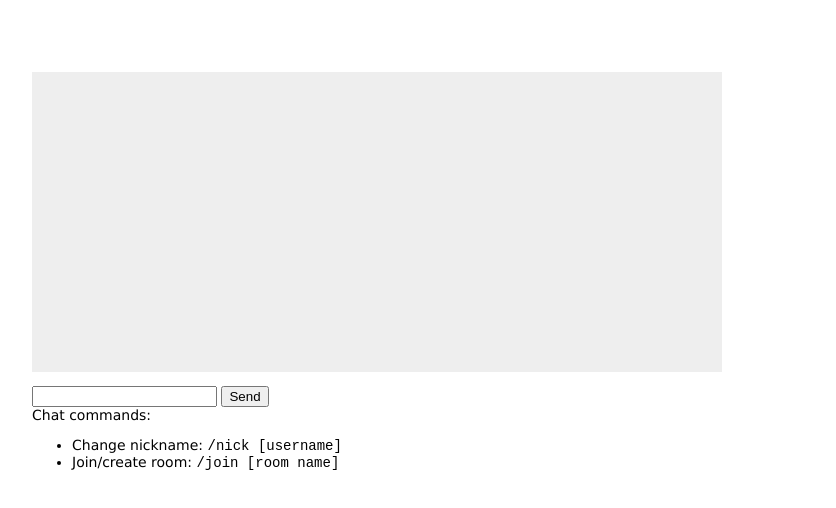
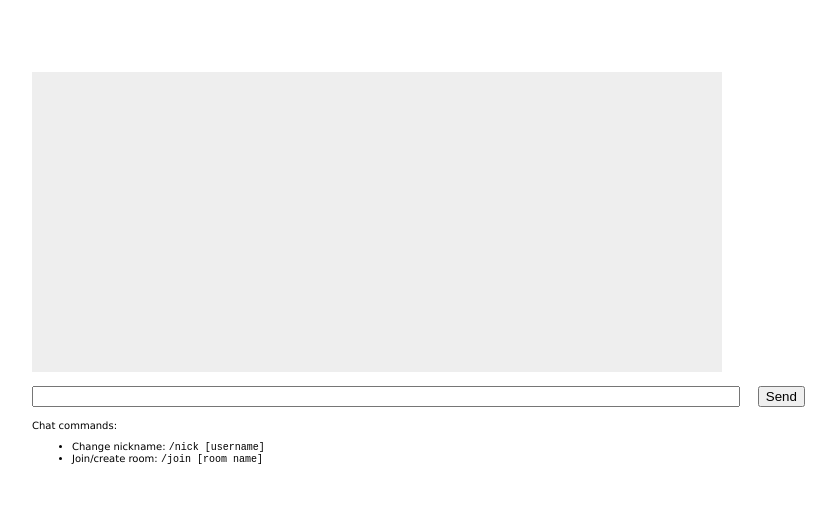
Before and after one commit to simiel/Simiel-Chat, a website: page public/index.html in a window 1280 px wide. Shown: the whole page, without its empty margins (208-1044 px from the left). Drawn offline with nearby package versions, Linux system fonts and the light colour scheme.

Commit message:
Extra styling

```diff
--- a/public/css/style.css
+++ b/public/css/style.css
@@ -22,3 +22,25 @@ a {
   margin-bottom: 1em;
   margin-right: 10px;
 }
+
+#room-list {
+  float: right;
+  width: 100px;
+  height: 300px;
+  overflow: auto;
+}
+#room-list div {
+  border-bottom: 1px solid #eee;
+}
+#room-list div:hover {
+  background-color: #ddd;
+}
+
+#send-message {
+  width: 700px;
+  margin-bottom: 1em;
+  margin-right: 1em;
+}
+#help {
+  font: 10px 'Lucida Grande', Helvetica, Arial, sans-serif;
+}
```
